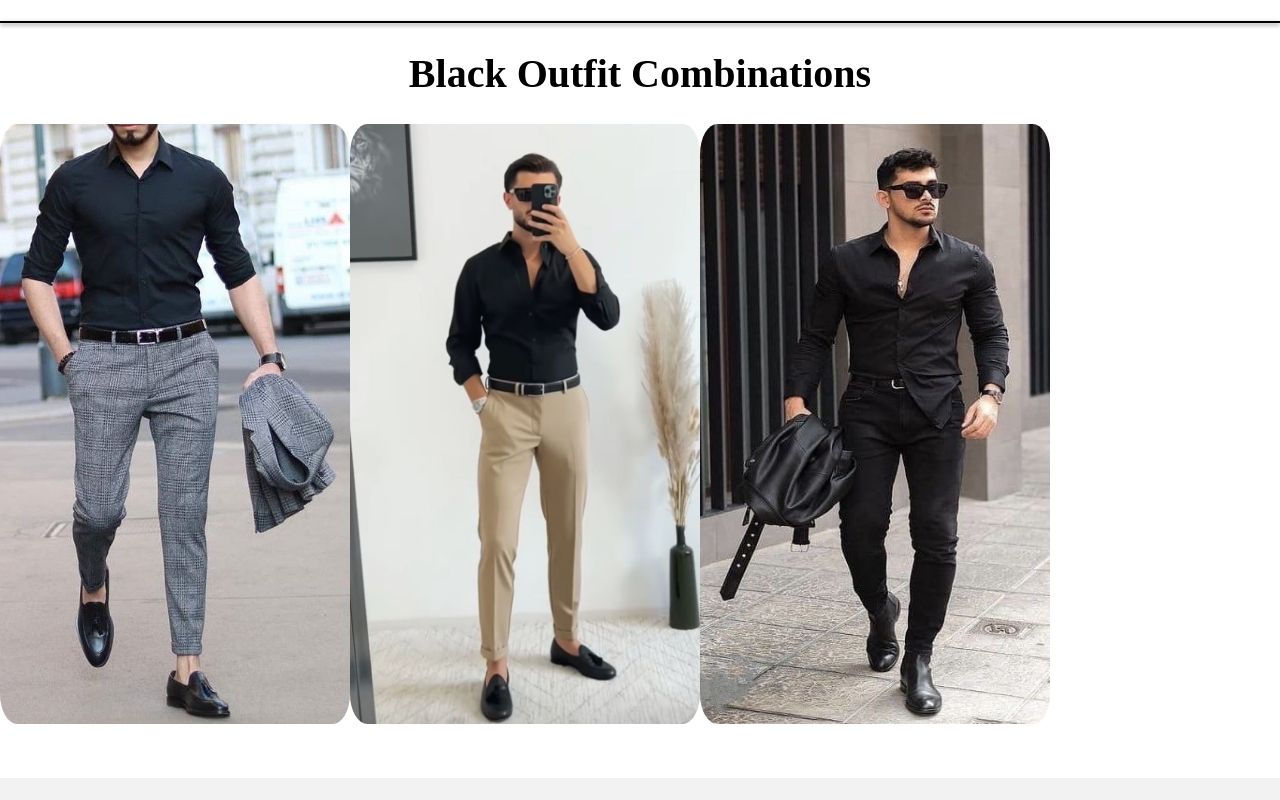
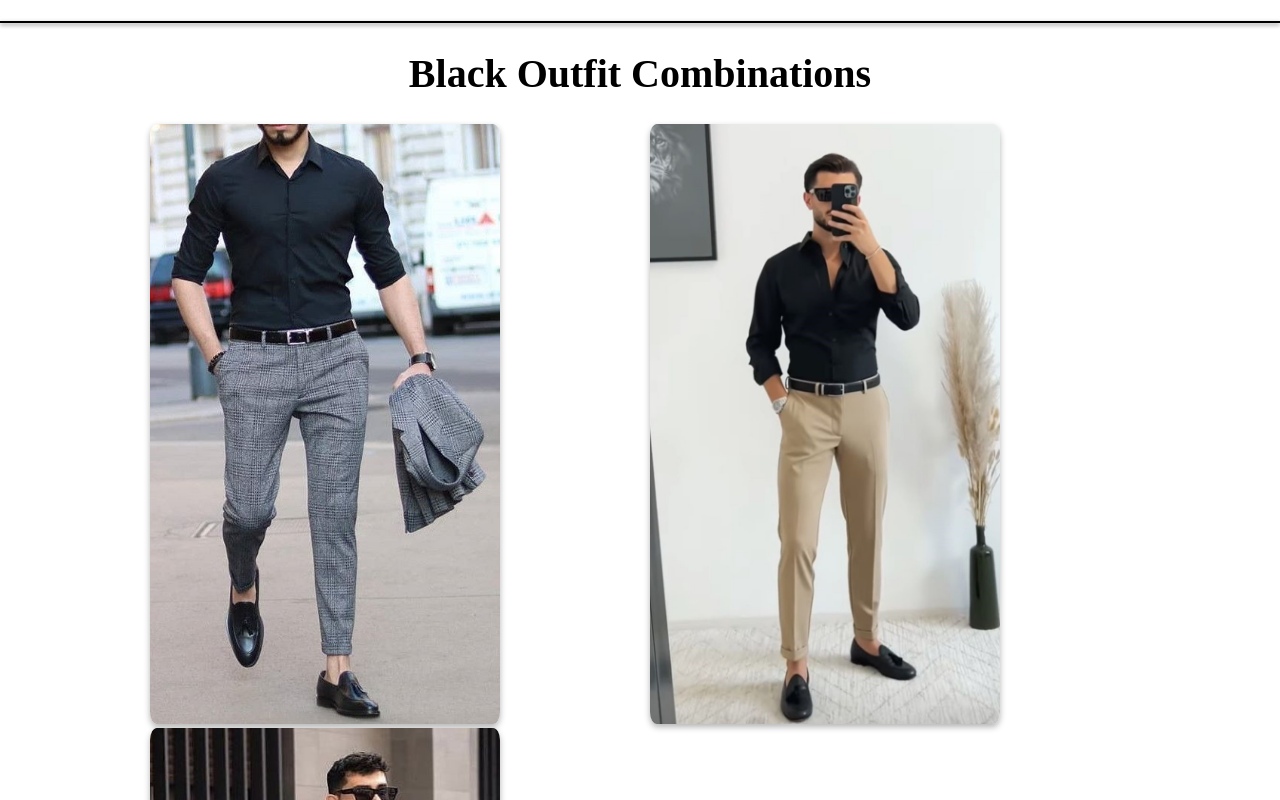
Before and after one commit to kalviumcommunity/S51_Jaswant_Capstone_OOTD, a React (Vite) app in the folder client/: page / in a window 1280 px wide. Shown: the part 1900-2700 px from the top of the page. Built offline with nearby package versions, Linux system fonts and the light colour scheme.

Commit message:
added animations to the image

```diff
--- a/client/package.json
+++ b/client/package.json
@@ -12,6 +12,7 @@
   "dependencies": {
     "react": "^18.2.0",
     "react-dom": "^18.2.0",
+    "react-intersection-observer": "^9.8.1",
     "react-router-dom": "^6.22.3"
   },
   "devDependencies": {
--- a/client/src/Components/Home.css
+++ b/client/src/Components/Home.css
@@ -160,8 +160,19 @@ div.main-right {
     box-shadow: 0px 2px 4px rgba(0, 0, 0, 0.5);
 }
 
-.img4 , .img5 , .img6{
+.img4,
+.img5,
+.img6 {
     height: 600px;
     width: 350px;
-    border-radius: 5%;
+    border-radius: 2%;
+    margin-left: 150px;
+    box-shadow: rgba(0, 0, 0, 0.3) 0px 3px 6px;
+    transition: transform 0.5s ease;
 }
+
+.img4:hover,
+.img5:hover,
+.img6:hover {
+    transform: scale(1.1);
+}
--- a/client/src/Components/Home.jsx
+++ b/client/src/Components/Home.jsx
@@ -1,5 +1,6 @@
 import React from 'react';
 import { useNavigate } from 'react-router-dom';
+import { useInView } from 'react-intersection-observer';
 import "./Home.css";
 import image1 from '../assets/pic1.jpg';
 import image2 from '../assets/pic2.jpg';
@@ -10,10 +11,21 @@ import image6 from '../assets/pic6.jpeg';
 
 const Home = () => {
     let navigate = useNavigate();
-
     const navigateToNewPage = () => {
         navigate('/Mainone');
     };
+
+    const [refImg4, inViewImg4] = useInView({
+        threshold: 0.5,
+    });
+
+    const [refImg5, inViewImg5] = useInView({
+        threshold: 0.5,
+    });
+
+    const [refImg6, inViewImg6] = useInView({
+        threshold: 0.5,
+    });
 
     return (
         <>
@@ -34,12 +46,12 @@ const Home = () => {
                 </div>
                 <hr className="thick-dark-line" />
 
-                <div className= 'blackcomb' >
+                <div className='blackcomb'>
                     <h1>Black Outfit Combinations</h1>
                     <div>
-                    <img className='img4' src={image4} alt="" />
-                    <img className='img5' src={image5} alt="" />
-                    <img className='img6' src={image6} alt="" />
+                        <img className={`img4 ${inViewImg4 ? 'active' : ''}`} src={image4} alt="" ref={refImg4} />
+                        <img className={`img5 ${inViewImg5 ? 'active' : ''}`} src={image5} alt="" ref={refImg5} />
+                        <img className={`img6 ${inViewImg6 ? 'active' : ''}`} src={image6} alt="" ref={refImg6} />
                     </div>
                 </div>
             </div>
```
Also changed, not shown: 1 other file (tests, documents, lock files or other folders).
